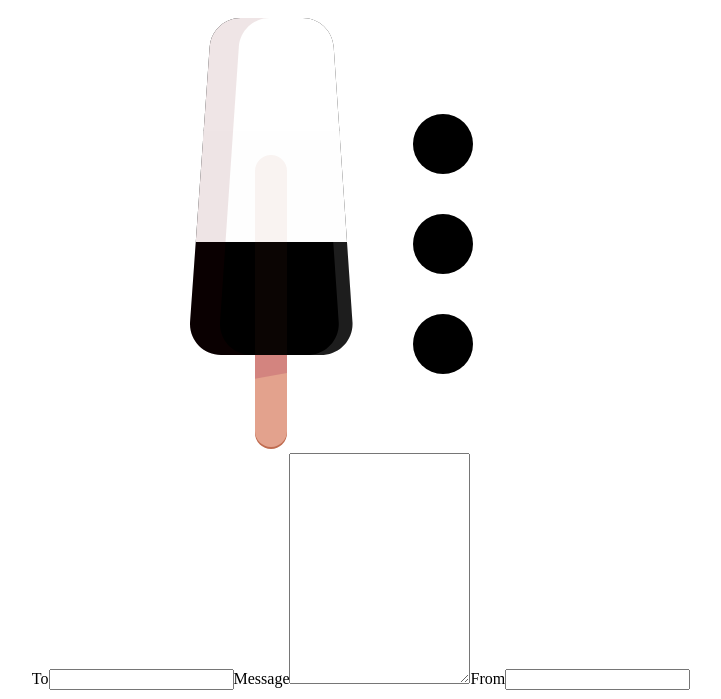
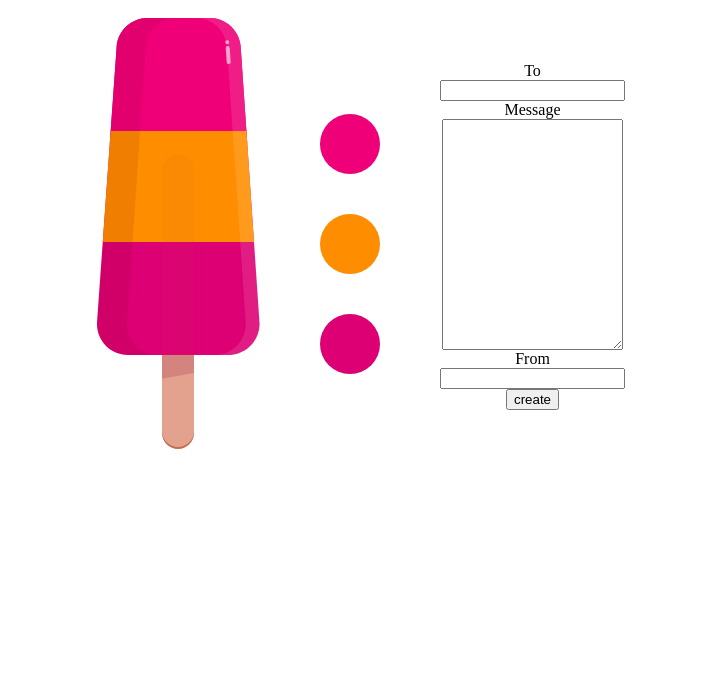
Before and after one commit to Muh-Hasan/virtual-lolly, a Gatsby site: page /createNew in a window 1280 px wide. Shown: the part 101-800 px from the top of the page, without its empty margins (279-1000 px from the left). Built offline with nearby package versions, Linux system fonts and the light colour scheme; Gatsby itself is replaced by a stand-in of ours.

Commit message:
form done

```diff
--- a/src/pages/createNew.tsx
+++ b/src/pages/createNew.tsx
@@ -1,43 +1,59 @@
-import React from "react"
+import React, { useRef, useState } from "react"
 import Header from "../components/header"
 import Lolly from "../components/Lolly"
 
 export default function CreateNew() {
-  return (
+
+    const [flavourTop , setFlavourTop] = useState('#ef0078')
+    const [flavourMiddle , setFlavourMiddle] = useState('#ff8d00')
+    const [flavourEnd , setFlavourEnd] = useState('#dd0074')
+    const toRef = useRef()
+    const messageRef = useRef()
+    const fromRef = useRef()
+    const handleSubmit = () => {
+        console.log(toRef.current.value);
+        console.log(messageRef.current.value);
+        console.log(fromRef.current.value);
+    }
+
+    return (
     <div className="container">
       <Header />
       <div className="form-flex">
         <div>
           <Lolly
-            fillLollyBottom="#000"
-            fillLollyMiddle="#fefefe"
-            fillLollyTop="#ffff"
+            fillLollyBottom={flavourEnd}
+            fillLollyMiddle={flavourMiddle}
+            fillLollyTop={flavourTop}
           />
         </div>
         <div className="colorContainer">
           <label>
-            <input type="color" name="top" value="#fff" />
+            <input type="color" name="top" value={flavourTop} onChange={(e) => setFlavourTop(e.target.value)} />
           </label>
           <label>
-            <input type="color" name="middle" value="#fff" />
+            <input type="color" name="middle" value={flavourMiddle} onChange={(e) => setFlavourMiddle(e.target.value)}/>
           </label>
           <label>
-            <input type="color" name="bottom" value="#000" />
+            <input type="color" name="bottom" value={flavourEnd} onChange={(e) => setFlavourEnd(e.target.value)}/>
           </label>
         </div>
         <div className='form-main'>
             <label>
                 To
             </label>
-                <input type='text' />
+                <input type='text' ref={toRef}/>
             <label>
                 Message
             </label>
-                <textarea rows= {15} columns='30' />
+                <textarea rows= {15} columns='30' ref={messageRef} />
             <label>
                 From
             </label>
-                <input type='text' />
+                <input type='text' ref={fromRef} />
+        <div>
+            <button onClick={handleSubmit}>create</button>
+        </div>
         </div>
       </div>
     </div>
--- a/src/styles/main.css
+++ b/src/styles/main.css
@@ -44,7 +44,7 @@ body{
     margin-top: -10px;
     margin-left: -10px;
   }
-  .main-form{
+  .form-main{
       display: flex;
       flex-direction: column;
       justify-content: center;
```
